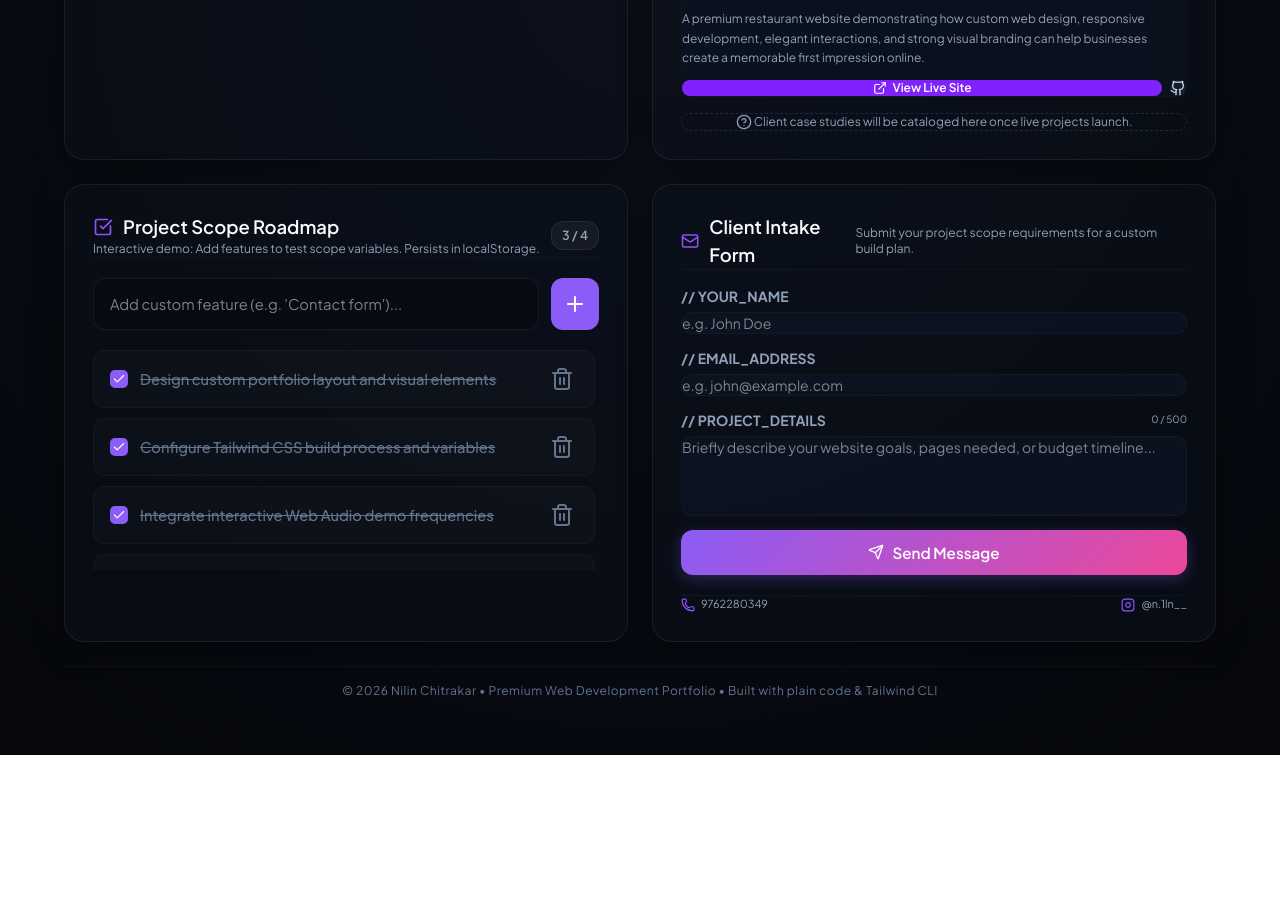
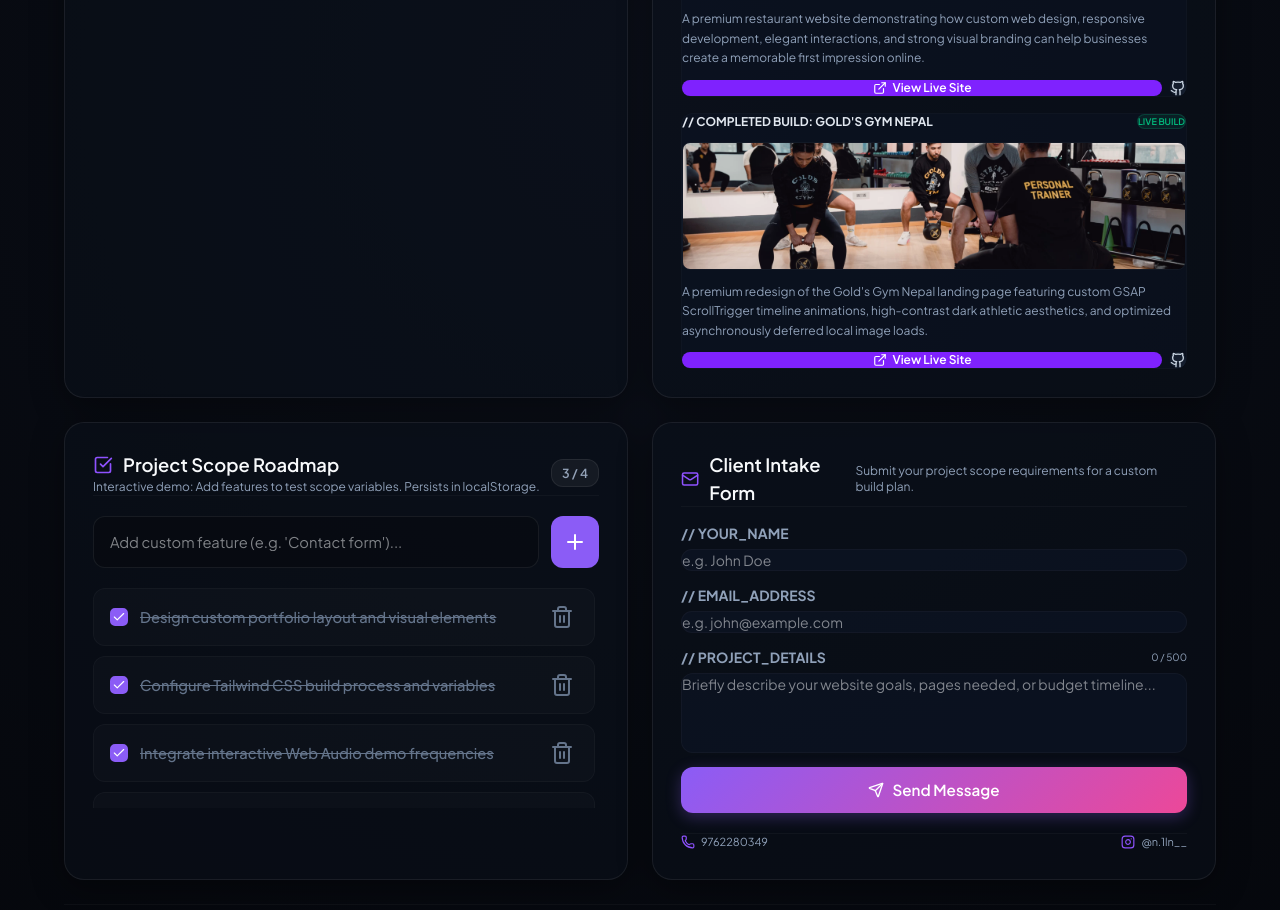
Before and after one commit to nilinthelegend/Zenflow, a website: page index.html in a window 1280 px wide. Shown: the part 817-1727 px from the top of the page. Before the commit the page ends 1572 px from the top, so only its background shows below. Drawn offline with nearby package versions, Linux system fonts and the light colour scheme.

Commit message:
Add Gold's Gym Vercel showcase to project dashboard

```diff
--- a/index.html
+++ b/index.html
@@ -202,10 +202,30 @@
             </div>
           </div>
 
-          <!-- Case study prompt -->
-          <div class="p-3 rounded-xl border border-dashed border-slate-300 dark:border-slate-800 text-center text-xs text-slate-500 dark:text-slate-400">
-            <i data-lucide="help-circle" class="w-4 h-4 inline mr-1 -mt-0.5 text-slate-400"></i>
-            Client case studies will be cataloged here once live projects launch.
+          <!-- Item 3: Real Project -->
+          <div class="project-card-inner p-4 rounded-xl bg-slate-100/30 dark:bg-slate-900/30 border border-[rgba(0,0,0,0.03)] dark:border-[rgba(255,255,255,0.02)] flex flex-col gap-3">
+            <div class="flex items-center justify-between gap-2">
+              <span class="text-xs font-bold text-slate-800 dark:text-slate-200 uppercase">// Completed Build: Gold's Gym Nepal</span>
+              <span class="text-[9px] px-2.5 py-0.5 rounded-full bg-emerald-500/10 text-emerald-500 border border-emerald-500/20 font-semibold uppercase">Live Build</span>
+            </div>
+
+            <!-- Screenshot Preview -->
+            <div class="w-full h-32 rounded-lg overflow-hidden border border-[rgba(0,0,0,0.05)] dark:border-[rgba(255,255,255,0.03)] relative group">
+              <img src="assets/goldsgym.webp" alt="Gold's Gym Nepal Site Preview" class="w-full h-full object-cover group-hover:scale-105 transition-transform duration-300">
+            </div>
+
+            <p class="text-xs text-slate-600 dark:text-slate-400 leading-relaxed">
+              A premium redesign of the Gold's Gym Nepal landing page featuring custom GSAP ScrollTrigger timeline animations, high-contrast dark athletic aesthetics, and optimized asynchronously deferred local image loads.
+            </p>
+
+            <div class="flex gap-2">
+              <a href="https://goldsgym-nine.vercel.app/" target="_blank" rel="noopener noreferrer" class="teleport-trigger flex-1 text-center py-2 px-3 rounded-lg bg-violet-600 hover:bg-violet-700 text-white font-semibold text-xs transition-colors flex items-center justify-center gap-1.5">
+                <i data-lucide="external-link" class="w-3.5 h-3.5"></i> View Live Site
+              </a>
+              <a href="https://github.com/nilinthelegend/goldsgym" target="_blank" rel="noopener noreferrer" class="py-2 px-3 rounded-lg bg-slate-200/55 hover:bg-slate-200 dark:bg-slate-800/55 dark:hover:bg-slate-800 text-slate-700 dark:text-slate-300 font-semibold text-xs transition-colors flex items-center justify-center" aria-label="View Source on GitHub">
+                <svg xmlns="http://www.w3.org/2000/svg" width="16" height="16" viewBox="0 0 24 24" fill="none" stroke="currentColor" stroke-width="2" stroke-linecap="round" stroke-linejoin="round" class="w-4 h-4"><path d="M15 22v-4a4.8 4.8 0 0 0-1-3.5c3 0 6-2 6-5.5.08-1.25-.27-2.48-1-3.5.28-1.15.28-2.35 0-3.5 0 0-1 0-3 1.5-2.64-.5-5.36-.5-8 0C6 2 5 2 5 2c-.3 1.15-.3 2.35 0 3.5A5.403 5.403 0 0 0 4 9c0 3.5 3 5.5 6 5.5-.39.49-.68 1.05-.85 1.65-.17.6-.22 1.23-.15 1.85v4"></path><path d="M9 18c-4.51 2-5-2-7-2"></path></svg>
+              </a>
+            </div>
           </div>
         </div>
       </section>
```
Also changed, not shown: assets/goldsgym.webp (added).
